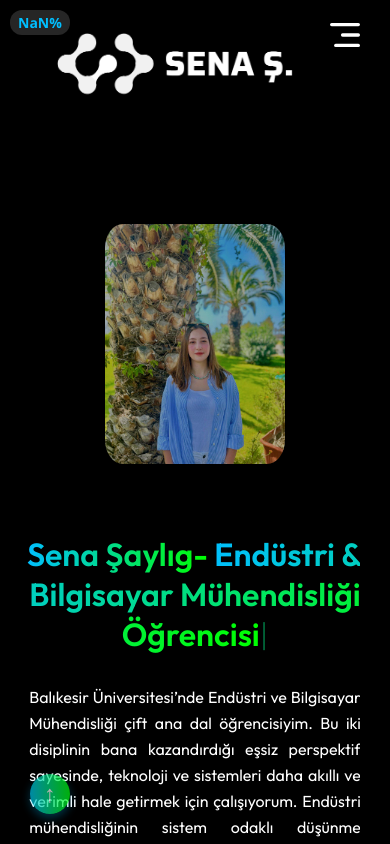
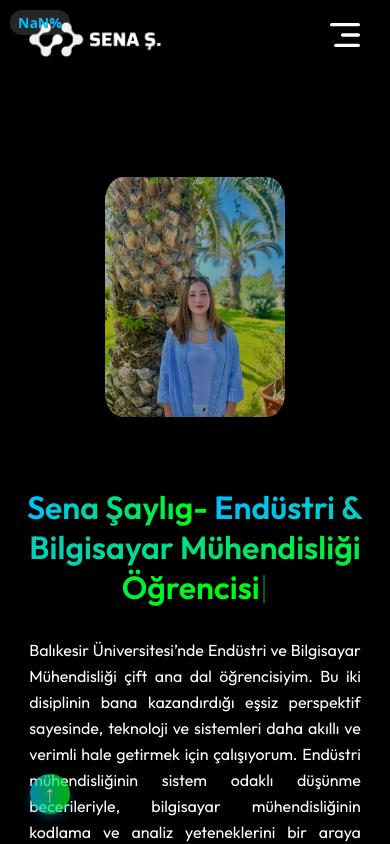
Before and after one commit to Senasylg/sena_saylig_portfolyo, a React (Create React App) app: page / in a window 390 px wide. Shown: the top 844 px of the page. Built offline with nearby package versions, Linux system fonts and the light colour scheme; a web font is replaced by a local one.

Commit message:
new commit

```diff
--- a/src/Components/About/About.jsx
+++ b/src/Components/About/About.jsx
@@ -44,7 +44,7 @@ const About = () => {
                 </div>
                 <hr/>
                 <div className="about-achievement">
-                    <h1>4+</h1>
+                    <h1>6+</h1>
                     <p>PROJE</p>
                 </div>
             </div>
--- a/src/Components/Contact/Contact.css
+++ b/src/Components/Contact/Contact.css
@@ -210,6 +210,8 @@
         width: 100%;
         gap: 15px;
         align-items: stretch;
+        min-width: 0;        /* Flex içindeki taşmayı engelle */
+        overflow: hidden;    /* Taşan içeriği gizle */
     }
     .contact-right label {
         font-size: 16px;
@@ -218,10 +220,15 @@
     .contact-right textarea {
         font-size: 16px;
         padding-left: 15px;
+        padding-right: 15px; /* Sağa padding ekledik */
         height: 45px;
         border: 2px solid;
         border-image-slice: 1;
         border-image-source: linear-gradient(267deg, #00ff00 -5.09%, #00BFFF 106.28%);
+        box-sizing: border-box; /* Taşmayı engeller */
+        max-width: 100%;        /* Taşmayı engeller */
+        overflow: visible;
+        white-space: normal;   /* Satır taşmasını önler */
     }
     .contact-right textarea {
         padding-top: 10px;
--- a/src/Components/Navbar/Navbar.css
+++ b/src/Components/Navbar/Navbar.css
@@ -2,7 +2,10 @@
     display: flex;
     align-items: center;
     justify-content: space-between;
-    margin: 20px 170px;
+    max-width: 1400px;
+    margin: 20px auto; /* Ortala */
+    padding: 0 40px;
+    box-sizing: border-box;
 }
 
 .nav-menu {
@@ -11,15 +14,19 @@
     list-style: none;
     gap: 60px;
     font-size: 20px;
+    margin: 0;
+    padding: 0;
 }
 
 .navbar img {
-    width: 250px;
+    width: 220px;
+    max-width: 100%;
     height: auto;
+    object-fit: contain;
 }
 
 .nav-connect {
-    padding: 20px 40px;
+    padding: 18px 40px;
     border-radius: 50px;
     background: linear-gradient(267deg, #00ff00, #00BFFF);
     font-size: 16px;
@@ -28,6 +35,7 @@
     text-decoration: none;
     color: black;
     font-weight: bold;
+    white-space: nowrap;
 }
 
 .nav-connect:hover {
@@ -51,7 +59,7 @@
     color: white;
     text-decoration: none;
     transition: color 0.3s ease;
-    position: relative; /* Alt çizgi için */
+    position: relative;
     padding-bottom: 5px;
 }
 
@@ -59,34 +67,64 @@
     color: #00BFFF;
 }
 
-/* Aktif menü alt çizgisi */
-.nav-menu a img {
-    width: 100px;
-    height: auto;
-    margin: auto;
-    display: block;
-}
-
 /* Hamburger ve close iconlar başlangıçta gizli (masaüstü için) */
-.nav-mob-close {
+.nav-mob-close, .nav-mob-open {
     display: none;
 }
 
-.nav-mob-open {
-    display: none;
+/* ===== Responsive Tasarımlar ===== */
+
+@media (max-width: 1200px) {
+    .navbar {
+        padding: 0 30px;
+    }
+    .nav-menu {
+        gap: 45px;
+        font-size: 18px;
+    }
+    .navbar img {
+        width: 180px;
+    }
+    .nav-menu li img {
+        width: 85px;
+    }
+    .nav-connect {
+        padding: 16px 35px;
+        font-size: 15px;
+    }
 }
 
-/* ======= Responsive for mobile ======= */
+@media (max-width: 992px) {
+    .navbar {
+        padding: 0 20px;
+    }
+    .nav-menu {
+        gap: 35px;
+        font-size: 17px;
+    }
+    .navbar img {
+        width: 160px;
+    }
+    .nav-menu li img {
+        width: 75px;
+    }
+    .nav-connect {
+        padding: 14px 30px;
+        font-size: 14px;
+    }
+}
+
 @media (max-width: 768px) {
     .navbar {
-        margin: 20px 50px;
+        margin: 20px 30px;
+        padding: 0 15px;
     }
 
     .nav-connect {
         display: none;
     }
 
-    /* Hamburger (menu open) icon */
+    /* Hamburger açma butonu */
     .nav-mob-open {
         display: flex;
         position: fixed;
@@ -98,43 +136,47 @@
         align-items: center;
         justify-content: center;
         z-index: 1003;
-        opacity: 1; /* Hep görünür */
+        opacity: 1;
         transition: opacity 0.3s ease;
     }
-    /* Menü açıkken hamburger ikonu gizlenir */
     .nav-mob-open.hidden {
         opacity: 0;
         pointer-events: none;
     }
-
     .nav-mob-open img {
         width: 30px !important;
         height: 30px !important;
         object-fit: contain;
     }
 
-    /* Close icon */
+    /* Kapatma butonu */
     .nav-mob-close {
         display: flex;
         position: fixed;
         top: 20px;
-        right: -250px; /* Başlangıçta menü ile tamamen gizli */
+        right: -50px; /* Daha iyi pozisyon */
         width: 30px !important;
         height: 30px !important;
         cursor: pointer;
         align-items: center;
         justify-content: center;
         z-index: 1004;
-        transition: right 0.3s ease;
+        transition: right 0.3s ease, opacity 0.3s ease;
+        opacity: 0;
+        pointer-events: none;
     }
-
+    .nav-mob-close.open {
+        right: 30px;
+        opacity: 1;
+        pointer-events: auto;
+    }
     .nav-mob-close img {
         width: 30px !important;
         height: 30px !important;
         object-fit: contain;
     }
 
-    /* Menü */
+    /* Menü sidebar */
     .nav-menu {
         position: fixed;
         flex-direction: column;
@@ -143,29 +185,43 @@
         gap: 20px;
         background-color: black;
         width: 250px;
-        height: 100%;
+        height: 100vh;
         z-index: 1000;
-        transition: right 0.3s ease;
-        right: -250px; /* Tamamen gizli başlangıçta */
+        transition: right 0.3s ease, opacity 0.3s ease;
+        right: -250px;
         padding-left: 30px;
         padding-top: 70px;
         overflow-y: auto;
+
+        /* Menü kapalıyken gizli ve tıklanamaz */
+        opacity: 0;
+        pointer-events: none;
     }
-
+    .nav-menu.open {
+        right: 0;
+        opacity: 1;
+        pointer-events: auto;
+    }
     .nav-menu li {
         font-size: 20px;
         padding-left: 0;
         flex-direction: row;
         gap: 15px;
     }
+}
 
-    /* Menü açılınca sağa gelir ve görünür */
-    .nav-menu.open {
-        right: 0;
+@media (max-width: 480px) {
+    .navbar {
+        margin: 15px 15px;
+        padding: 0 10px;
     }
-
-    /* Close icon menü açılınca görünür ve sağa gelir */
-    .nav-mob-close.open {
-        right: 30px;
+    .nav-menu li {
+        font-size: 18px;
+    }
+    .navbar img {
+        width: 140px;
+    }
+    .nav-menu li img {
+        width: 60px;
     }
 }
```
